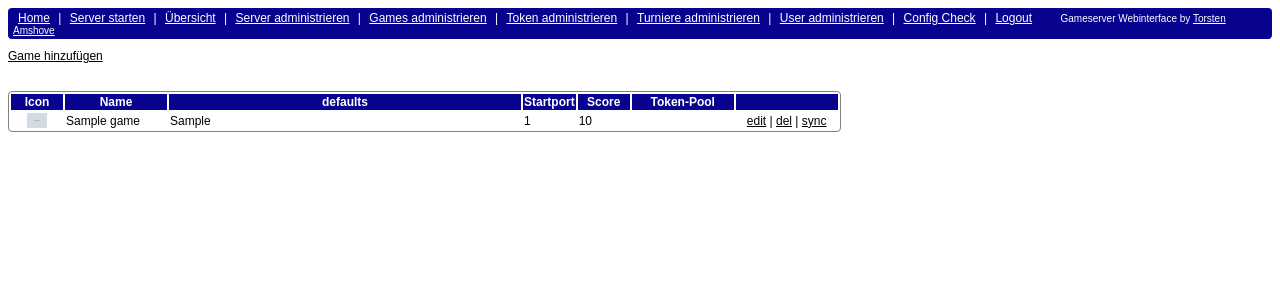
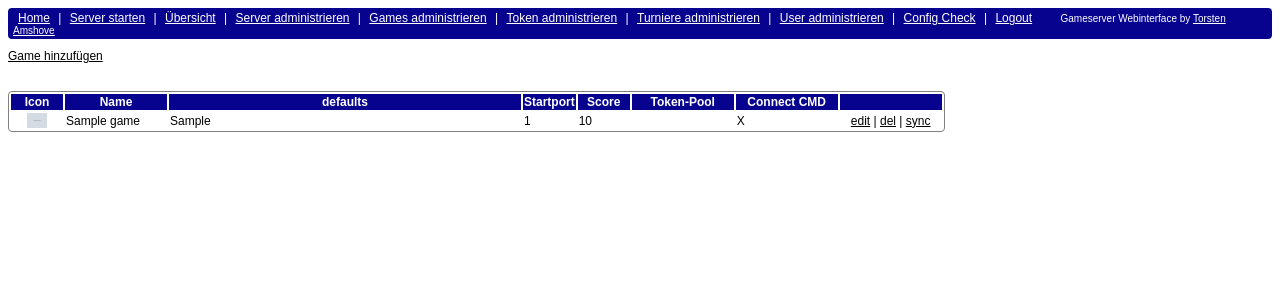
Before and after one commit to amshove/gameserver_webinterface, a PHP site: page /index.php?page=games in a window 1280 px wide. Shown: the top 300 px of the page. Run offline with PHP 8.4, Linux system fonts and the light colour scheme; a user stored in the database is signed in; tables that the repository leaves empty hold one stand-in row (values such as "Sample post"); grey boxes marked "Sample" are stand-in pictures; data that the repository does not hold is empty.

Commit message:
Connect CMD konfigurierbar (related #34)

```diff
--- a/DB.sql
+++ b/DB.sql
@@ -31,6 +31,7 @@ CREATE TABLE IF NOT EXISTS `games` (
   `port_blacklist` varchar(250) NOT NULL,
   `score` int(11) NOT NULL,
   `token_pool` int(10) unsigned NOT NULL,
+  `connect_cmd` varchar(200) NOT NULL,
   PRIMARY KEY (`id`)
 ) ENGINE=MyISAM  DEFAULT CHARSET=latin1;
 
--- /dev/null
+++ b/DB_patch_20151120.sql
@@ -0,0 +1 @@
+ALTER TABLE `games` ADD `connect_cmd` VARCHAR( 200 ) NOT NULL ;
--- a/games.php
+++ b/games.php
@@ -132,15 +132,16 @@ if($_POST["add"] || $_POST["edit"]){
     $port_blacklist = mysql_real_escape_string($_POST["port_blacklist"]);
     $score = mysql_real_escape_string($_POST["score"]);
     $token_pool = mysql_real_escape_string($_POST["token_pool"]);
+    $connect_cmd = mysql_real_escape_string($_POST["connect_cmd"]);
     if(is_array($_POST["server"])) $server = $_POST["server"];
     else $server = "";
     if($_POST["add"]){
       // Game anlegen
-      mysql_query("INSERT INTO games SET icon = '".$icon."', name = '".$name."', folder = '".$folder."', cmd = '".$cmd."', defaults = '".$defaults."', start_port = '".$start_port."', port_blacklist = '".$port_blacklist."', score = '".$score."', token_pool = '".$token_pool."'");
+      mysql_query("INSERT INTO games SET icon = '".$icon."', name = '".$name."', folder = '".$folder."', cmd = '".$cmd."', defaults = '".$defaults."', start_port = '".$start_port."', port_blacklist = '".$port_blacklist."', score = '".$score."', token_pool = '".$token_pool."', connect_cmd = '".$connect_cmd."'");
       $id = mysql_insert_id();
     }elseif($_POST["edit"]){
       // Game aendern
-      mysql_query("UPDATE games SET icon = '".$icon."', name = '".$name."', folder = '".$folder."', cmd = '".$cmd."', defaults = '".$defaults."', start_port = '".$start_port."', port_blacklist = '".$port_blacklist."', score = '".$score."', token_pool = '".$token_pool."' WHERE id = '".$id."' LIMIT 1");
+      mysql_query("UPDATE games SET icon = '".$icon."', name = '".$name."', folder = '".$folder."', cmd = '".$cmd."', defaults = '".$defaults."', start_port = '".$start_port."', port_blacklist = '".$port_blacklist."', score = '".$score."', token_pool = '".$token_pool."', connect_cmd = '".$connect_cmd."' WHERE id = '".$id."' LIMIT 1");
       $query = get_server_with_game($id);
       while($row = mysql_fetch_assoc($query)){ // Alle Verweise zu dem Game loeschen - werden gleich wiederhergestellt
         $old = explode(",",$row["games"]);
@@ -225,6 +226,11 @@ while($row = mysql_fetch_assoc($query)){
 echo "</td></select>
   </tr>
   <tr>
+    <td>Connect CMD:</td>
+    <td><input type='text' name='connect_cmd' value='".$value["connect_cmd"]."' size='100'><br>
+        Variablen wie in CMD werden ersetzt - zus&auml;tzlich gibt es noch ##ip## f&uuml;r die IP des laufenden Servers - Beispiel: steam://connect/##ip##:##port##</td>
+  </tr>
+  <tr>
     <td>Server:</td>
     <td><select name='server[]' size='5' multiple>";
 $query = mysql_query("SELECT id, name FROM server ORDER BY name");
@@ -252,6 +258,7 @@ echo "<table>
     <th width='50'>Startport</th>
     <th width='50'>Score</th>
     <th width='100'>Token-Pool</th>
+    <th width='100'>Connect CMD</th>
     <th width='100'>&nbsp;</th>
   </tr>";
 
@@ -267,6 +274,7 @@ while($row = mysql_fetch_assoc($query)){
     <td>".$row["start_port"]."</td>
     <td>".$row["score"]."</td>
     <td>".$token_pool_name."</td>
+    <td>".(empty($row["connect_cmd"]) ? "-" : "X")."</td>
     <td align='center'><a href='index.php?page=games&cmd=edit&id=".$row["id"]."'>edit</a> | <a href='index.php?page=games&cmd=del&id=".$row["id"]."' onClick='return confirm(\"Game wirklich l&ouml;schen?\");'>del</a> | <a href='index.php?page=games&cmd=sync&id=".$row["id"]."'>sync</a></td>
   </tr>";
 }
```
